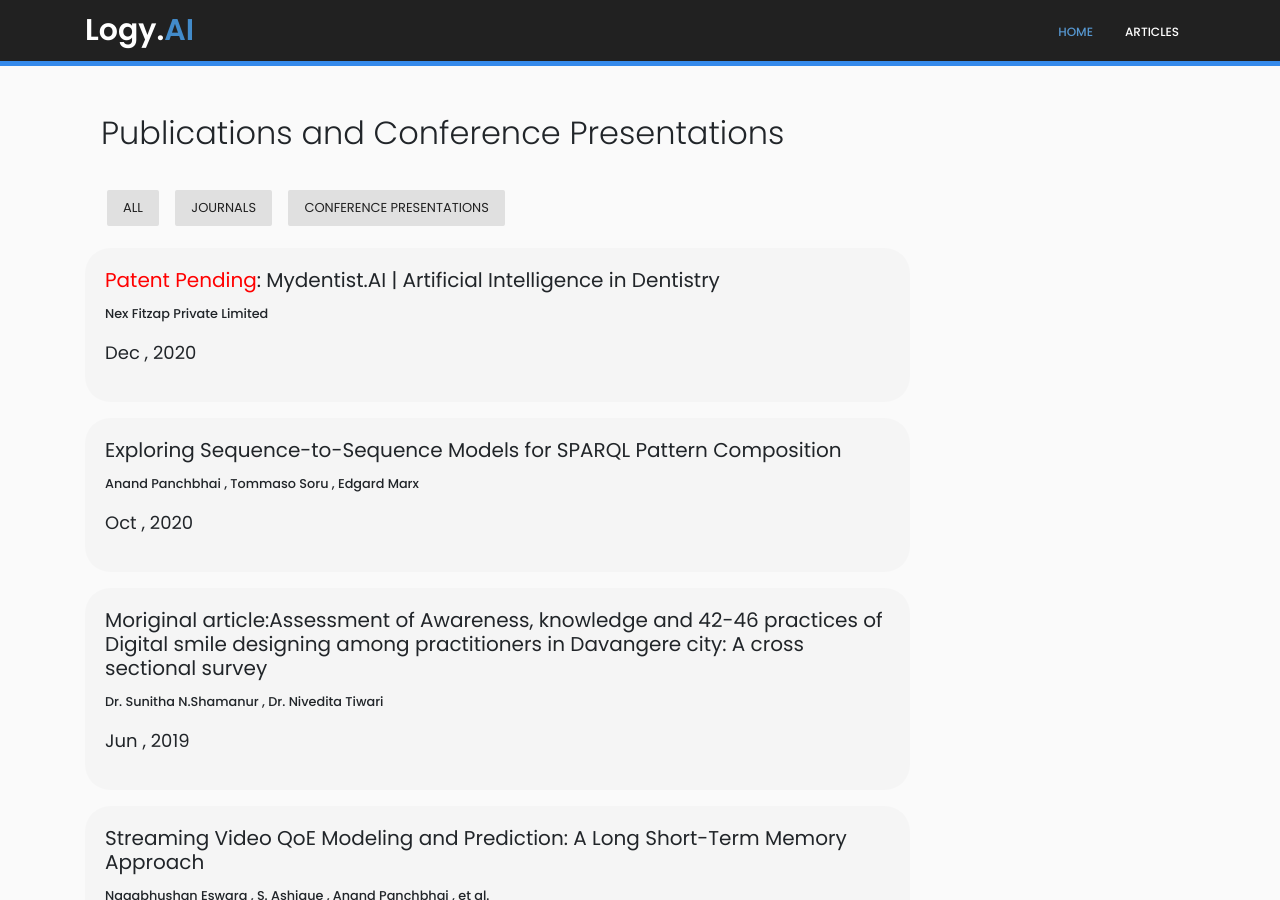
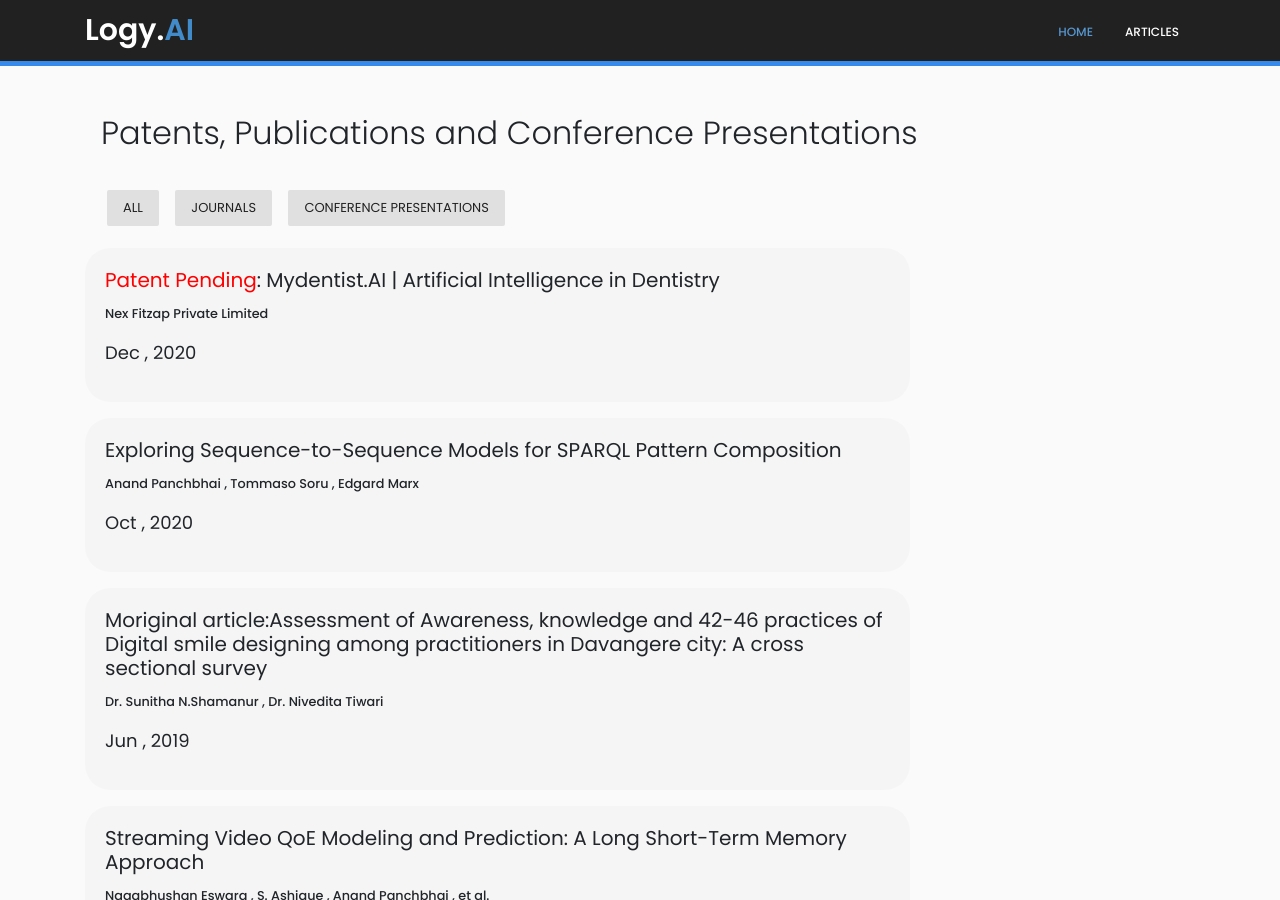
Before and after one commit to LogyAI/publications, a Jekyll site: the page built from index.markdown, in a window 1280 px wide and 900 px high. Built offline with Jekyll 4.4.1, drawn with Linux system fonts in a browser that asks for light colours; nearby versions of some CDN libraries; some web fonts are replaced.

Commit message:
Update home.html

```diff
--- a/_layouts/home.html
+++ b/_layouts/home.html
@@ -166,7 +166,7 @@
 
 
 
-     <h2 class="px-3 py-4">Publications and Conference Presentations
+     <h2 class="px-3 py-4">Patents, Publications and Conference Presentations
     </h2>
     <div class="px-3">
 
```
